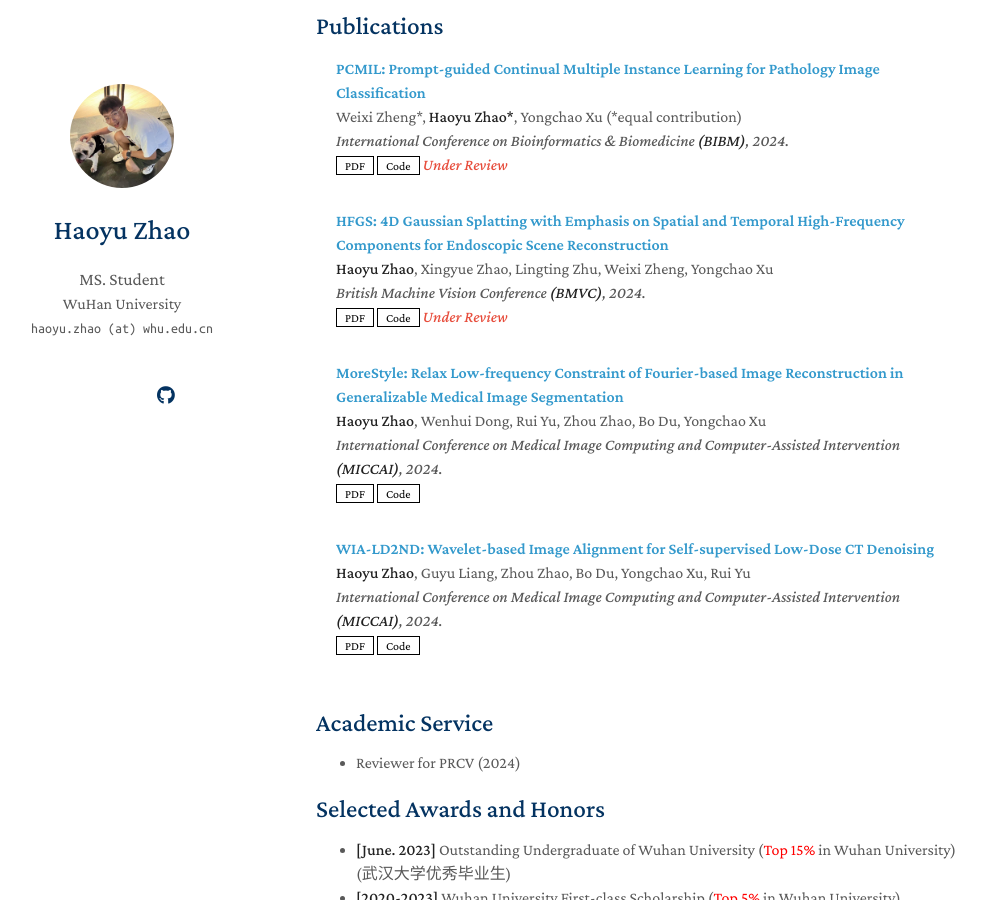
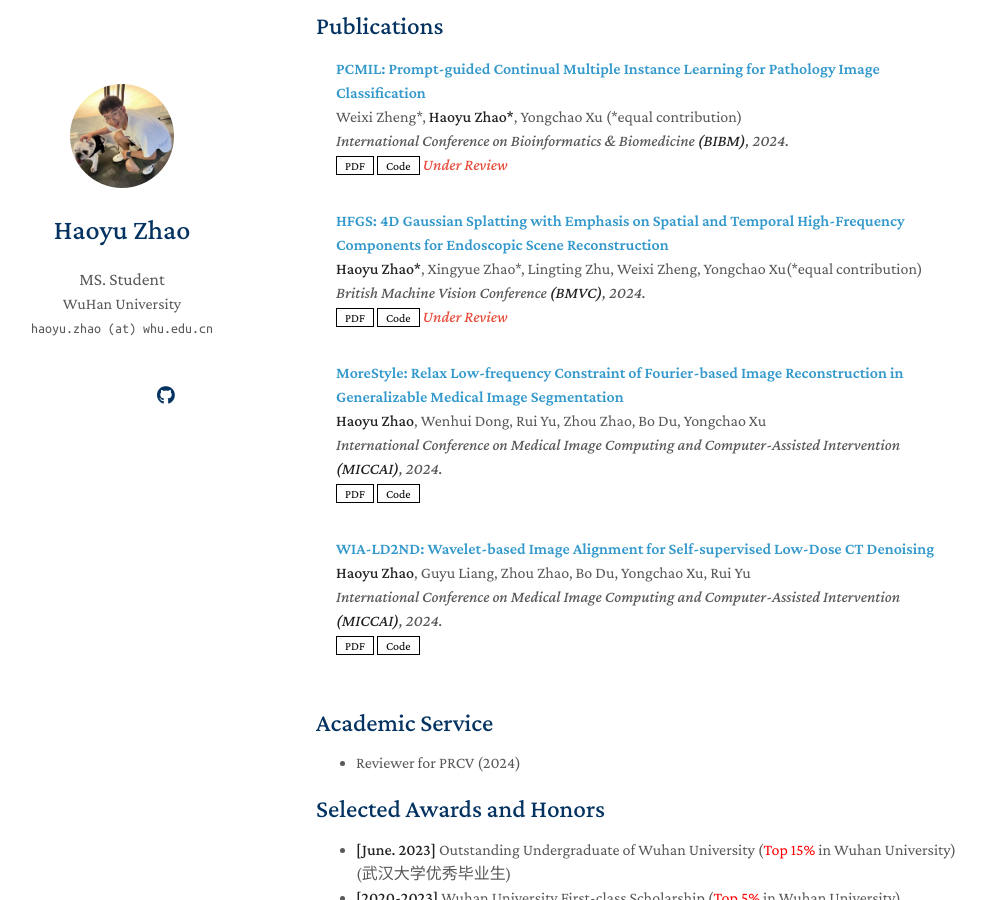
Before and after one commit to zhaohaoyu376/zhaohaoyu376.github.io, a Jekyll site: the page built from index.md, in a window 1280 px wide and 900 px high, scrolled down 434 px. Shown: the whole window, without its empty margins (154-1140 px from the left). Built offline with Jekyll 4.4.1, drawn with Linux system fonts in a browser that asks for light colours; nearby versions of some CDN libraries; a style sheet for code colours, icons or effects is not loaded; our own code applies the rules of GitHub Pages for plain Markdown files.

Commit message:
Update publications.yml

```diff
--- a/_data/publications.yml
+++ b/_data/publications.yml
@@ -1,5 +1,4 @@
 main:
-
   - title: "PCMIL: Prompt-guided Continual Multiple Instance Learning for Pathology Image Classification"
     authors: "Weixi Zheng*, <strong>Haoyu Zhao*</strong>, Yongchao Xu (*equal contribution)"
     conference: International Conference on Bioinformatics & Biomedicine <strong>(BIBM)</strong>, 2024.
@@ -9,9 +8,9 @@ main:
 
 
   - title: "HFGS: 4D Gaussian Splatting with Emphasis on Spatial and Temporal High-Frequency Components for Endoscopic Scene Reconstruction"
-    authors: "<strong>Haoyu Zhao</strong>, Xingyue Zhao, Lingting Zhu, Weixi Zheng, Yongchao Xu"
+    authors: "<strong>Haoyu Zhao*</strong>, Xingyue Zhao*, Lingting Zhu, Weixi Zheng, Yongchao Xu(*equal contribution)"
     conference: British Machine Vision Conference <strong>(BMVC)</strong>, 2024.
-    pdf: https://arxiv.org/pdf/2306.00988.pdf
+    pdf: https://arxiv.org/pdf/2405.17872
     code: https://github.com/zhaohaoyu376/HFGS
     notes: Under Review
 
```
